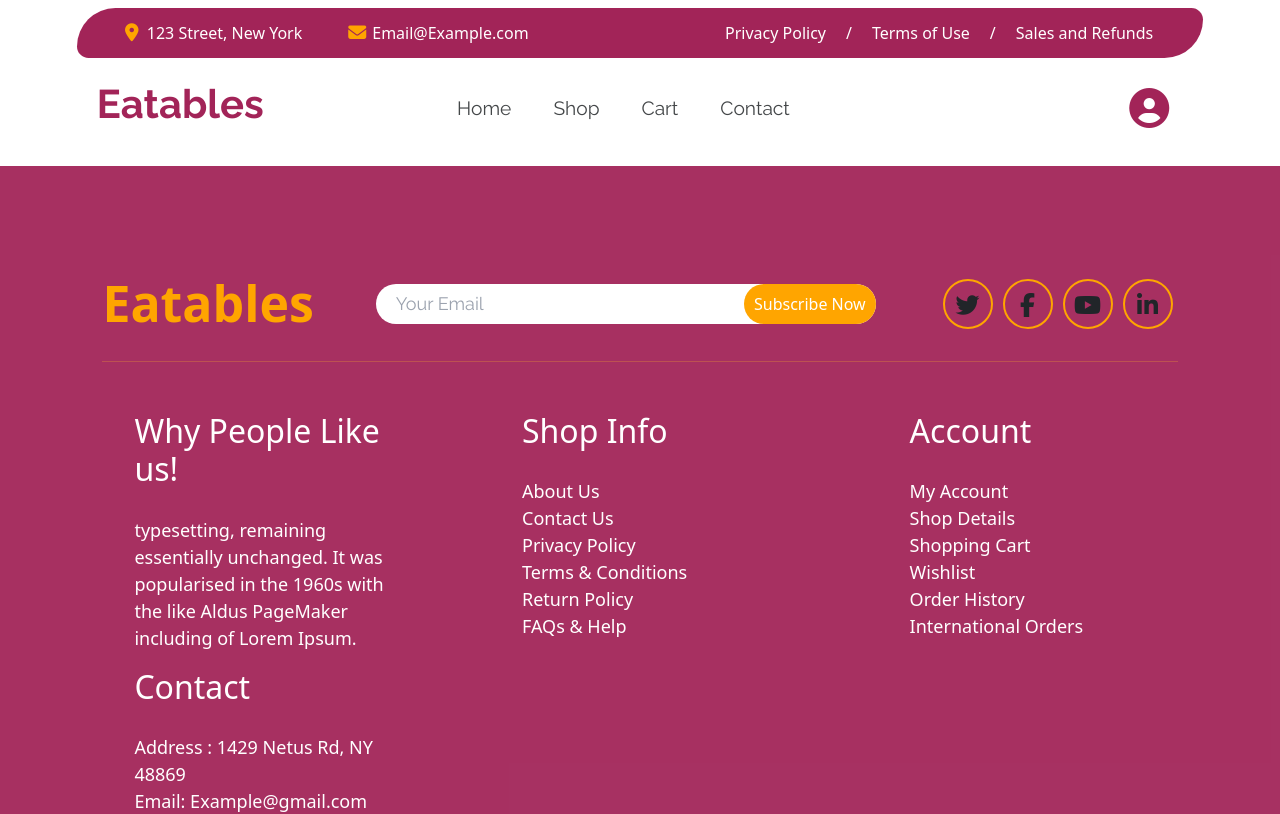
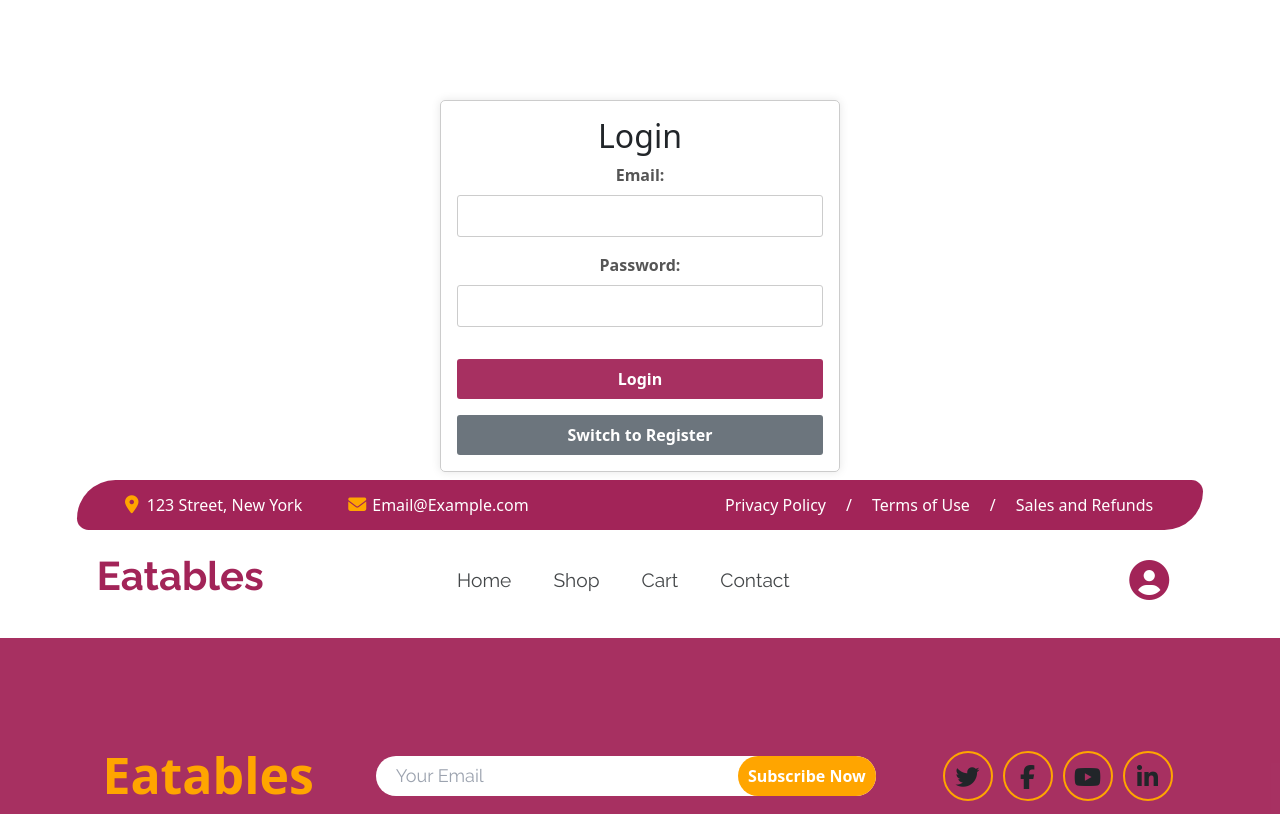
Before and after one commit to RahulJangra79/eatables, a React (Create React App) app: page / in a window 1280 px wide. Shown: the top 814 px of the page. Built offline with nearby package versions, Linux system fonts and the light colour scheme.

Commit message:
new chyanges

```diff
--- a/src/App.css
+++ b/src/App.css
@@ -19,8 +19,8 @@
 }
 
 .App-header {
-  background-color: #282c34;
-  min-height: 100vh;
+  /* background-color: #282c34;
+  min-height: 100vh; */
   display: flex;
   flex-direction: column;
   align-items: center;
--- a/src/App.js
+++ b/src/App.js
@@ -10,7 +10,9 @@ import ProductForm from './components/ProductForm';
 import Cart from './components/Cart';
 import Contact from './components/Contact';
 import ManageProducts from './components/ManageProducts';
-// import Login from './components/Login';
+import AdminForm from './components/AdminForm';
+import { IoLogIn } from 'react-icons/io5';
+import Login from './components/Login';
 
 function App() {
   // const [isLoggedIn, setIsLoggedIn] = useState(false);
@@ -24,6 +26,7 @@ function App() {
       {/* {!isLoggedIn ? (
         <Login onLoginSuccess={handleLoginSuccess} />
       ) : ( */}
+      <Login/>
         <BrowserRouter>
           <Header />
           <Routes>
--- /dev/null
+++ b/src/components/AdminForm.css
@@ -0,0 +1,81 @@
+@import url('https://fonts.googleapis.com/css?family=Open+Sans:400,600,300');
+@import url('https://fonts.googleapis.com/css?family=Raleway:300,400,700&display=swap');
+.AdminForm {
+    font-family: 'Arial', sans-serif;
+    /* color: #333; */
+    display: flex;
+    flex-direction: column;
+    align-items: center;
+    padding: 20px;
+    /* background-color: #f4f4f9; */
+    /* min-height: 100vh; */
+    justify-content: center;
+  }
+
+  .App-header {
+    margin-bottom: 20px;
+    /* padding: 10px; */
+    width: 100%;
+    max-width: 500px;
+    text-align: center;
+  }
+
+  .App-header h1 {
+    font-size: 1.8em;
+    color: #a22458f0;
+    margin: 0;
+  }
+
+  .form-container {
+    background: #fff;
+    padding: 20px 30px;
+    border-radius: 10px;
+    box-shadow: 0 4px 8px rgba(0, 0, 0, 0.1);
+    width: 100%;
+    max-width: 500px;
+    margin: 0 auto;
+  }
+
+  .form-group {
+    margin-bottom: 15px;
+    width: 100%;
+  }
+
+  label {
+    display: block;
+    margin-bottom: 8px;
+    font-weight: bold;
+    color: #555;
+  }
+
+  input {
+    width: 100%;
+    padding: 10px;
+    box-sizing: border-box;
+    border: 1px solid #ccc;
+    border-radius: 5px;
+    font-size: 1em;
+    color: #333;
+  }
+
+  input:focus {
+    outline: none;
+    border-color: #61dafb;
+    box-shadow: 0 0 5px rgba(97, 218, 251, 0.5);
+  }
+
+  button {
+    padding: 10px 20px;
+    background-color: #a22458f0;
+    border: none;
+    border-radius: 5px;
+    cursor: pointer;
+    color: black;
+    font-size: 1em;
+    font-weight: bold;
+    transition: background-color 0.3s ease;
+  }
+
+  button:hover {
+    background-color: #35012f;
+  }
--- /dev/null
+++ b/src/components/AdminForm.js
@@ -0,0 +1,94 @@
+import React, { useState } from 'react';
+import './AdminForm.css';
+
+function AdminForm() {
+  const [formData, setFormData] = useState({
+    heading: '',
+    websiteName: '',
+    address: '',
+    email: '',
+    contactNo: '',
+  });
+
+  const handleChange = (e) => {
+    const { name, value } = e.target;
+    setFormData({
+      ...formData,
+      [name]: value,
+    });
+  };
+
+  const handleSubmit = (e) => {
+    e.preventDefault();
+    // Handle form submission
+    console.log('Form data submitted:', formData);
+  };
+
+  return (
+    <div className="AdminForm">
+      <header className="App-header">
+        <h1>Website Details</h1>
+      </header>
+      <form onSubmit={handleSubmit}>
+      <div className="form-group">
+          <label htmlFor="websiteName">Website Name:</label>
+          <input
+            type="text"
+            id="websiteName"
+            name="websiteName"
+            value={formData.websiteName}
+            onChange={handleChange}
+            required
+          />
+        </div>
+        <div className="form-group">
+          <label htmlFor="heading">Heading:</label>
+          <input
+            type="text"
+            id="heading"
+            name="heading"
+            value={formData.heading}
+            onChange={handleChange}
+            required
+          />
+        </div>
+        <div className="form-group">
+          <label htmlFor="address">Address:</label>
+          <input
+            type="text"
+            id="address"
+            name="address"
+            value={formData.address}
+            onChange={handleChange}
+            required
+          />
+        </div>
+        <div className="form-group">
+          <label htmlFor="email">Email:</label>
+          <input
+            type="email"
+            id="email"
+            name="email"
+            value={formData.email}
+            onChange={handleChange}
+            required
+          />
+        </div>
+        <div className="form-group">
+          <label htmlFor="contactNo">Contact No:</label>
+          <input
+            type="tel"
+            id="contactNo"
+            name="contactNo"
+            value={formData.contactNo}
+            onChange={handleChange}
+            required
+          />
+        </div>
+        <button type="submit">Submit</button>
+      </form>
+    </div>
+  );
+}
+
+export default AdminForm;
--- a/src/components/Login.css
+++ b/src/components/Login.css
@@ -1,3 +1,6 @@
+@import url('https://fonts.googleapis.com/css?family=Open+Sans:400,600,300');
+@import url('https://fonts.googleapis.com/css?family=Raleway:300,400,700&display=swap');
+
 .auth-page {
     max-width: 400px;
     margin: 0 auto;
@@ -33,7 +36,8 @@
     width: 100%;
     padding: 0.5rem;
     margin-top: 1rem;
-    background-color: #007bff;
+    background-color: #a22458f0;
+    border: 2px solid black;
     color: #fff;
     border: none;
     border-radius: 3px;
@@ -41,7 +45,7 @@
   }
 
   .auth-page button:hover {
-    background-color: #0056b3;
+    background-color: #670533;
   }
 
   .auth-page .toggle-btn {
```
